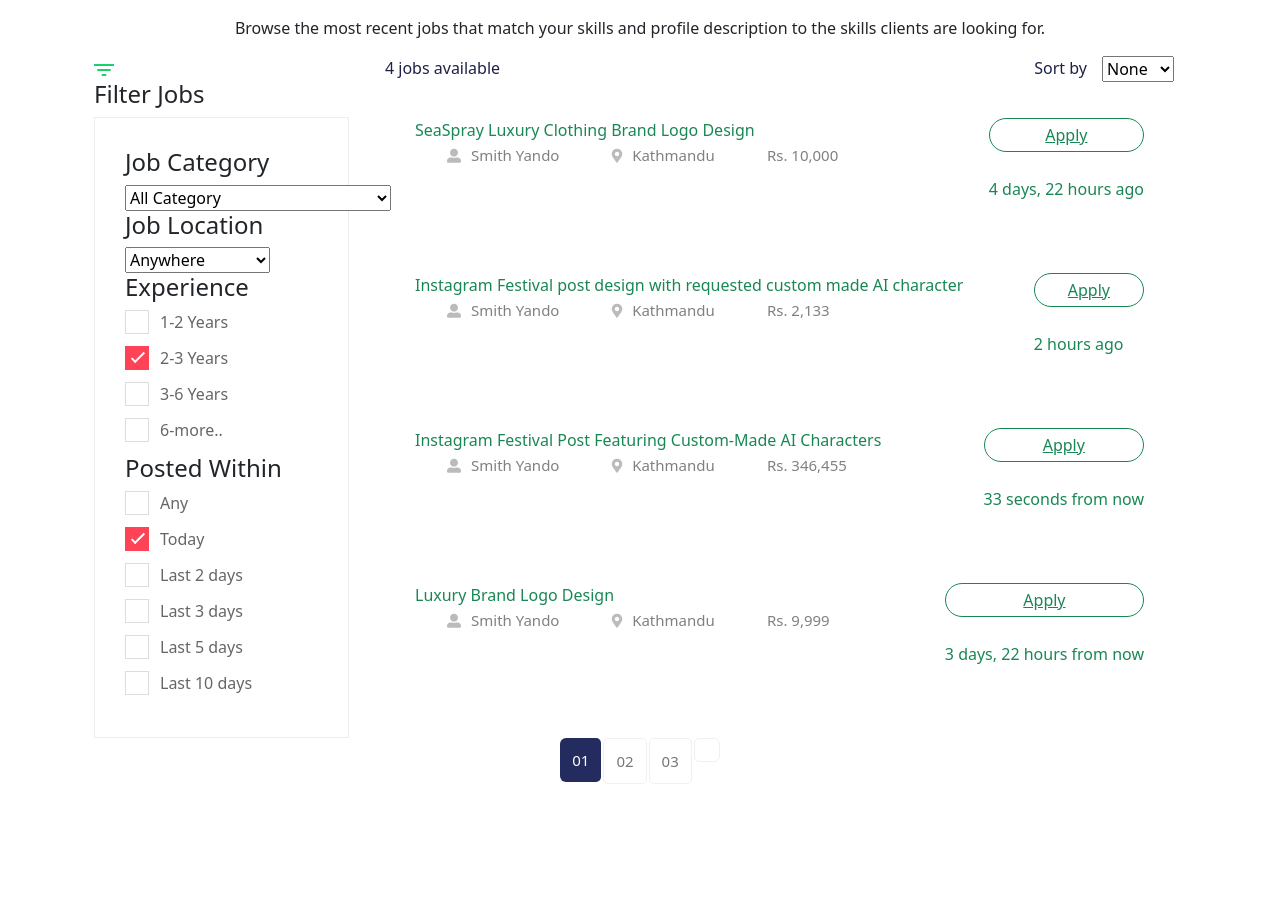
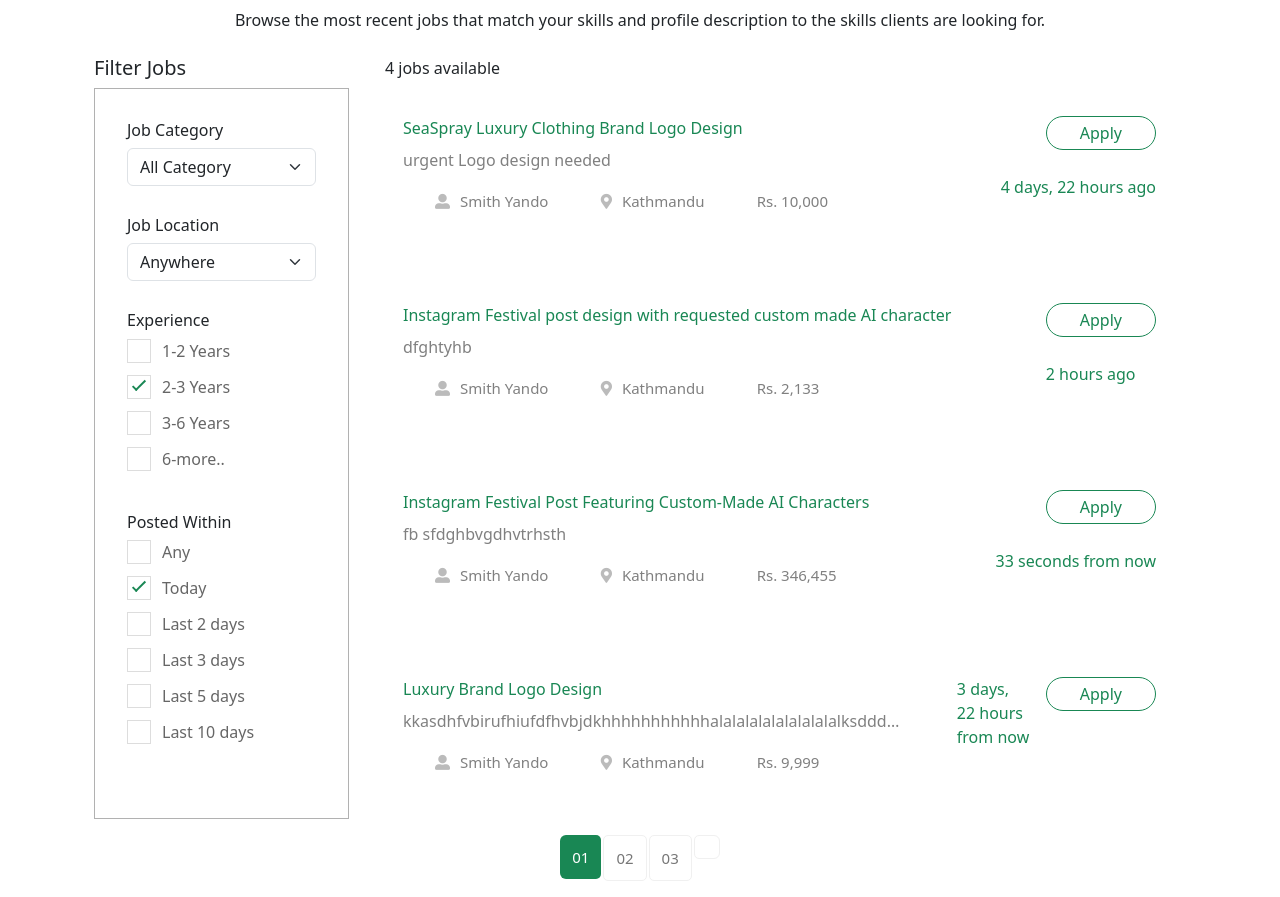
Before and after one commit to Yandomith/FinalProject, a Django app: page /find-work/ in a window 1280 px wide. Shown: the part 56-953 px from the top of the page. Before the commit the page ends 840 px from the top, so only its background shows below. Run offline with Django 5.2, Linux system fonts and the light colour scheme; data comes from the database, SQL or seed files in the repository; both versions use the stored data as it was before the commit; some libraries are stand-ins or nearby versions.

Commit message:
list page again

```diff
--- a/freelancing/jobs/static/css/style.css
+++ b/freelancing/jobs/static/css/style.css
@@ -1,36 +1,21 @@
 .single-job-items {
     padding: 36px 30px;
-    display: flex;
-    justify-content: space-between;
-    flex-wrap: wrap;
     transition: .4s;
 }
 
-@media (max-width: 991px) {
-    .single-job-items {
-        padding: 20px 7px;
-    }
+.single-job-items .job-tittle a {
+    color: #198754;
+    transition: .4s;
+    overflow: hidden;
 }
 
-@media (min-width: 576px) and (max-width: 767px) {
-    .single-job-items {
-        padding: 20px 25px;
-    }
+.single-job-items .job-tittle p {
+    color: #808080;
+    overflow:hidden;
 }
 
-@media (max-width: 767px) {
-    .single-job-items .job-tittle {
-        padding-top: 25px;
-    }
-}
-
-.single-job-items .job-items .job-tittle a {
-    color: #198754;
-    transition: .4s;
-}
-
-.single-job-items .job-items  .job-tittle a:hover {
-    color: #201f1f;
+.single-job-items  .job-tittle a:hover {
+    color: #484848;
 
 }
 
@@ -42,60 +27,32 @@
     line-height: 1.8;
 }
 
-@media (max-width: 991px) {
-    .single-job-items .job-tittle ul li {
-        margin-right: 18px;
-    }
-}
-
-@media (max-width: 767px) {
-    .single-job-items .job-tittle ul li {
-        margin-right: 0;
-        margin-bottom: 7px;
-    }
-}
-
 .single-job-items .job-tittle ul li:last-child {
     margin-right: 0;
 }
 
 .single-job-items .job-tittle ul li i {
-    font-size: 14px;
+    font-size: 15px;
     color: #bbbbbb;
     margin-right: 10px;
 }
 
 .single-job-items:hover {
-    box-shadow: 0px 22px 57px 0px rgba(26, 58, 45, 0.136);
+    box-shadow: 0px 10px 25px 0px rgba(26, 58, 45, 0.099);
 }
 
-.single-job-items .job-items {
-    display: flex;
-    flex-wrap: wrap;
-}
 
-@media (max-width: 767px) {
-    .items-link {
-        padding-top: 35px;
-        text-align: center;
-    }
-}
 
 .items-link a {
     color: #198754;
-    display: block;
     border: 1px solid #198754;
     border-radius: 30px;
     padding: 4px 33px;
     text-align: center;
     margin-bottom: 25px;
+    float:right;
 }
 
-@media (max-width: 991px) {
-    .items-link a {
-        padding: 4px 19px;
-    }
-}
 
 .items-link a:hover {
     color: #fff;
@@ -108,108 +65,14 @@
     display: block;
 }
 
-@media (min-width: 992px) and (max-width: 1199px)
-{
-    .items-link2 {
-        padding-top: 35px;
-        text-align: center;
-    }
+.job-category-listing  {
+    padding: 2rem;
+    display: block;
+    border: solid #b1b1b1 1px;
 }
 
-
-@media (max-width: 767px) {
-    .job-listing-area {
-        padding-top: 70px;
-        padding-bottom: 70px;
-    }
-}
-
-.job-listing-area .count-job {
-    display: flex;
-    justify-content: space-between;
-    flex-wrap: wrap;
-}
-
-.job-listing-area .count-job span {
-    padding-right: 15px;
-    color: #1e2147;
-    font-size: 16px;
-}
-
-@media (max-width: 767px) {
-    .job-listing-area .count-job span {
-        margin-bottom: 30px;
-    }
-}
-
-.job-listing-area .count-job .select-job-items {
-    display: flex;
-}
-
-.job-listing-area .count-job .select-job-items .nice-select {
-    width: 100px;
-    height: 30px;
-    background: #fff;
-    padding: 10px 12px;
-    color: #5d5d5d;
-    border: 1px solid #ededed;
-    border-radius: 5px;
-}
-
-@media (max-width: 767px) {
-    .job-listing-area .count-job .select-job-items .nice-select {
-        margin-bottom: 20px;
-        padding-left: 25px;
-    }
-}
-
-.job-listing-area .count-job .select-job-items .nice-select .list,
-.job-category-listing .single-listing .select-job-items2 .nice-select .list {
-    width: 100%;
-}
-
-.job-listing-area .count-job .select-job-items .nice-select.open .list,
-.job-category-listing .single-listing .select-job-items2 .nice-select.open .list {
-    width: 100%;
-    border-radius: 0;
-    border: 0;
-}
-
-.job-listing-area .count-job .select-job-items .nice-select::after,
-.job-category-listing .single-listing .select-job-items2 .nice-select::after {
-    border-bottom: 1px solid #a9b6cd;
-    border-right: 1px solid #a9b6cd;
-    height: 8px;
-    width: 8px;
-    margin-top: -5px;
-    right: 17px;
-}
-
-.job-category-listing {
-    border: 1px solid #ededed;
-    padding: 30px 19px 30px 30px;
-}
-
-@media (max-width: 1199px) {
-    .job-category-listing {
-        padding: 30px 19px 30px 16px;
-    }
-}
-
-.job-category-listing .single-listing .select-job-items2 .nice-select {
-    width: 100%;
-    height: 45px;
-    background: #fff;
-    padding: 11px 19px 11px 10px;
-    color: #616875;
-    border: 1px solid #ededed;
-}
-
-@media (max-width: 767px) {
-    .job-category-listing .single-listing .select-job-items2 .nice-select {
-        margin-bottom: 20px;
-        padding-left: 25px;
-    }
+.job-category-listing .single-listing  {
+   padding-bottom: 30px;
 }
 
 .job-category-listing .single-listing .select-Categories .container {
@@ -223,11 +86,6 @@
     user-select: none;
 }
 
-@media (max-width: 767px) {
-    .job-category-listing .single-listing .select-Categories .container {
-        font-size: 14px;
-    }
-}
 
 .job-category-listing .single-listing .select-Categories .container input {
     position: absolute;
@@ -246,10 +104,7 @@
     border: 1px solid #ddd;
 }
 
-.job-category-listing .single-listing .select-Categories .container input:checked ~ .checkmark {
-    background-color: #ff4357;
-    border: 2px solid transparent;
-}
+
 
 .job-category-listing .single-listing .select-Categories .checkmark:after {
     content: "";
@@ -266,10 +121,11 @@
     top: 1px;
     width: 6px;
     height: 14px;
-    border: solid white;
+    border: solid #198754;
     border-width: 0px 2px 2px 0;
     transform: rotate(45deg);
 }
+
 .pagination-area .page-item {
     margin: 0;
 }
@@ -290,7 +146,7 @@
 }
 
 .pagination-area .page-link:hover {
-    color: #fb246a;
+    color: #198754;
 }
 
 .pagination-area .page-item.active .page-link {
@@ -299,6 +155,6 @@
     position: relative;
     box-shadow: none;
     outline: 0;
-    background: #242b5e;
+    background: #198754;
     color: #fff;
 }
--- a/freelancing/jobs/templates/jobs/job_list.html
+++ b/freelancing/jobs/templates/jobs/job_list.html
@@ -3,7 +3,7 @@
 {% block content%}
 
 
-    <div class="row text-center p-3">
+    <div class="row text-center pb-4 pt-2">
         <div>Browse the most recent jobs that match your skills and profile description to the skills clients are looking for.</div>
     </div>
     <div class="job-listing-area pt-120 pb-120">
@@ -13,29 +13,17 @@
                 <div class="col-xl-3 col-lg-3 col-md-4">
                     <div class="row">
                         <div class="col-12">
-                                <div class="small-section-tittle2 mb-45">
-                                <div class="ion"> <svg
-                                    xmlns="http://www.w3.org/2000/svg"
-                                    xmlns:xlink="http://www.w3.org/1999/xlink"
-                                    width="20px" height="12px">
-                                <path fill-rule="evenodd"  fill="rgb(27, 207, 107)"
-                                    d="M7.778,12.000 L12.222,12.000 L12.222,10.000 L7.778,10.000 L7.778,12.000 ZM-0.000,-0.000 L-0.000,2.000 L20.000,2.000 L20.000,-0.000 L-0.000,-0.000 ZM3.333,7.000 L16.667,7.000 L16.667,5.000 L3.333,5.000 L3.333,7.000 Z"/>
-                                </svg>
-                                </div>
-                                <h4>Filter Jobs</h4>
-                            </div>
+                                <h5>Filter Jobs</h5>
                         </div>
                     </div>
                     <!-- Job Category Listing start -->
-                    <div class="job-category-listing mb-50">
+                    <div class="job-category-listing mb-3">
                         <!-- single one -->
                         <div class="single-listing">
-                           <div class="small-section-tittle2">
-                                 <h4>Job Category</h4>
-                           </div>
+                                 <h6>Job Category</h6>
                             <!-- Select job items start -->
                             <div class="select-job-items2">
-                                <select name="select">
+                                <select name="select" class="form-select">
                                     <option value="">All Category</option>
                                     {% for speciality in speciality_choices %}
                                         <option value="{{ speciality.0 }}">{{ speciality.1 }}</option>
@@ -48,22 +36,24 @@
                         <!-- single two -->
                         <div class="single-listing">
                            <div class="small-section-tittle2">
-                                 <h4>Job Location</h4>
+                                 <h6>Job Location</h6>
                            </div>
                             <!-- Select job items start -->
                             <div class="select-job-items2">
-                                <select name="select">
+                                <select name="select" class="form-select">
                                     <option value="">Anywhere</option>
                                     {% for location in location_choices %}
                                         <option value="{{ location.0 }}">{{ location.1 }}</option>
                                     {% endfor %}
                                 </select>
                             </div>
+                        </div>
                             <!--  Select job items End-->
+                        <div class="single-listing">
                             <!-- select-Categories start -->
                             <div class="select-Categories pt-80 pb-50">
                                 <div class="small-section-tittle2">
-                                    <h4>Experience</h4>
+                                    <h6>Experience</h6>
                                 </div>
                                 <label class="container">1-2 Years
                                     <input type="checkbox" >
@@ -89,7 +79,7 @@
                             <!-- select-Categories start -->
                             <div class="select-Categories pb-50">
                                 <div class="small-section-tittle2">
-                                    <h4>Posted Within</h4>
+                                    <h6>Posted Within</h6>
                                 </div>
                                 <label class="container">Any
                                     <input type="checkbox" >
@@ -129,44 +119,46 @@
                             <!-- Count of Job list Start -->
                             <div class="row">
                                 <div class="col-lg-12">
-                                    <div class="count-job mb-30">
-                                        <span>{{ jobs.count }} jobs available</span>
+                                    <div>
+                                        <span class="float-start">{{ jobs.count }} jobs available</span>
                                         <!-- Select job items start -->
-                                        <div class="select-job-items">
-                                            <span>Sort by</span>
-                                            <select name="select">
-                                                <option value="">None</option>
+
+                                        <!-- <div class="float-end">
+                                            <span class="mb-3">Sort by</span>
+                                            <select class="form-select form-select-sm" aria-label="None">
+                                               <option value="">None</option>
                                                 <option value="">job list</option>
                                                 <option value="">job list</option>
                                                 <option value="">job list</option>
                                             </select>
-                                        </div>
-                                        <!--  Select job items End-->
+                                        </div> -->
+
                                     </div>
                                 </div>
                             </div>
 
+                        {% for job in jobs %}
+                        <div class="row">
+                            <div class="single-job-items  ">
+                                <div class="job-tittle col-md-8 float-start " >
+                                        <a href="{% url 'job-detail' job.code %}" class=" text-decoration-none text-truncate">
+                                            {{ job.title}}
+                                        </a>
 
-
-                        {% for job in jobs %}
-                            <div class="single-job-items mb-20 ">
-                                <div class="job-items">
-                                    <div class="job-tittle ">
-                                        <a href="{% url 'job-detail' job.code %}" class=" text-decoration-none">
-                                            {{ job.title|truncatechars:80}}
-                                        </a>
+                                        <p class="text-truncate pt-2">{{job.description}}</p>
                                         <ul>
                                             <li> <i class="fas fa-user-alt"></i>{{ job.buyer.name}}</li>
                                             <li><i class="fas fa-map-marker-alt"></i>{{ job.buyer.location}}</li>
                                             <li>Rs. {{job.budget|intcomma}}</li>
                                         </ul>
-                                    </div>
+
                                 </div>
-                                <div class="items-link items-link2 float-end">
-                                    <a href="{% url 'job-detail' job.code %}">Apply</a>
+                                <div class="items-link float-end">
+                                    <a href="{% url 'job-detail' job.code %}" class="text-decoration-none">Apply</a>
                                     <span>{{job.timestamp|naturaltime}}</span>
                                 </div>
                             </div>
+                        </div>
                         {% endfor %}
 
                         </div>
```
Also changed, not shown: freelancing/db.sqlite3, freelancing/jobs/migrations/0001_initial.py, freelancing/jobs/migrations/0002_alter_job_buyer.py (deleted), freelancing/jobs/migrations/0003_alter_job_buyer.py (deleted), freelancing/jobs/migrations/0004_speciality.py (deleted).
